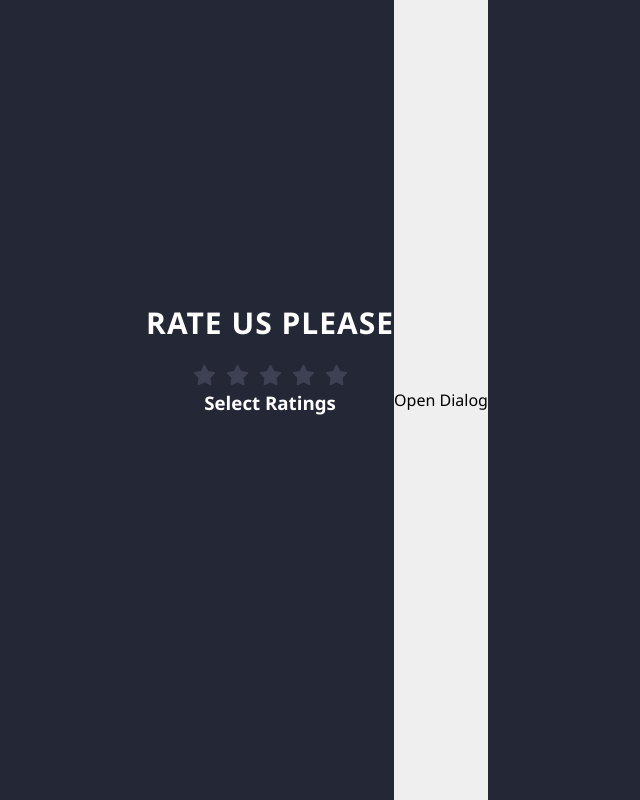
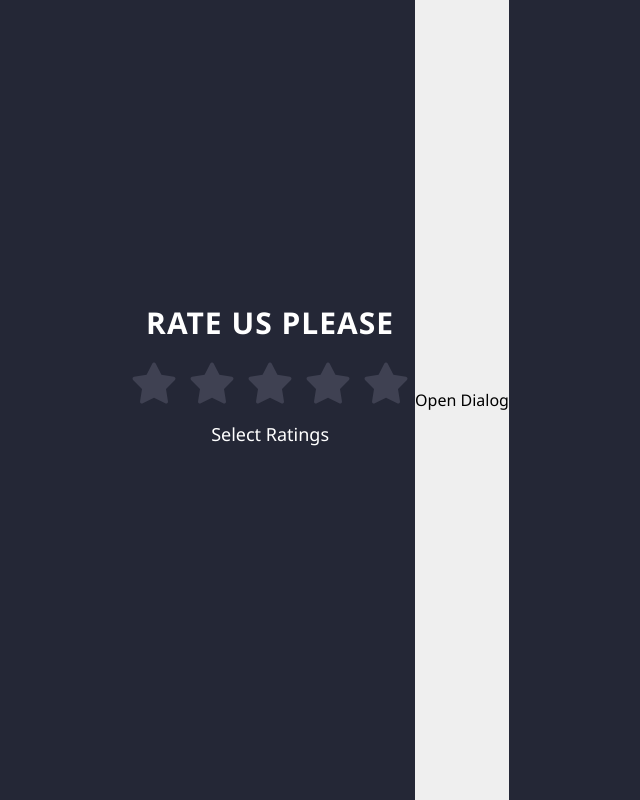
Before and after one commit to lateefat-obisesan/rating-system, a React (Create React App) app: page / in a window 1280 px wide. Shown: the whole page, without its empty margins (323-963 px from the left). Built offline with nearby package versions, Linux system fonts and the light colour scheme.

Commit message:
made fonts bigger

```diff
--- a/src/css/index.css
+++ b/src/css/index.css
@@ -26,14 +26,20 @@ body, .App {
 
 .grey {
     color: #3f4152;
-    font-size: 2rem;
+    font-size: 4rem;
     margin: 0 4px;
     cursor: pointer;
 }
 
 .pink {
     color: rgb(206, 33, 62);
-    font-size: 2rem;
+    font-size: 4rem;
     margin: 0 4px;
     cursor: pointer;
 }
+
+.rating-part h3 {
+    font-size: 1.8rem;
+    margin-top: 15px;
+    font-weight: 400;
+}
```
